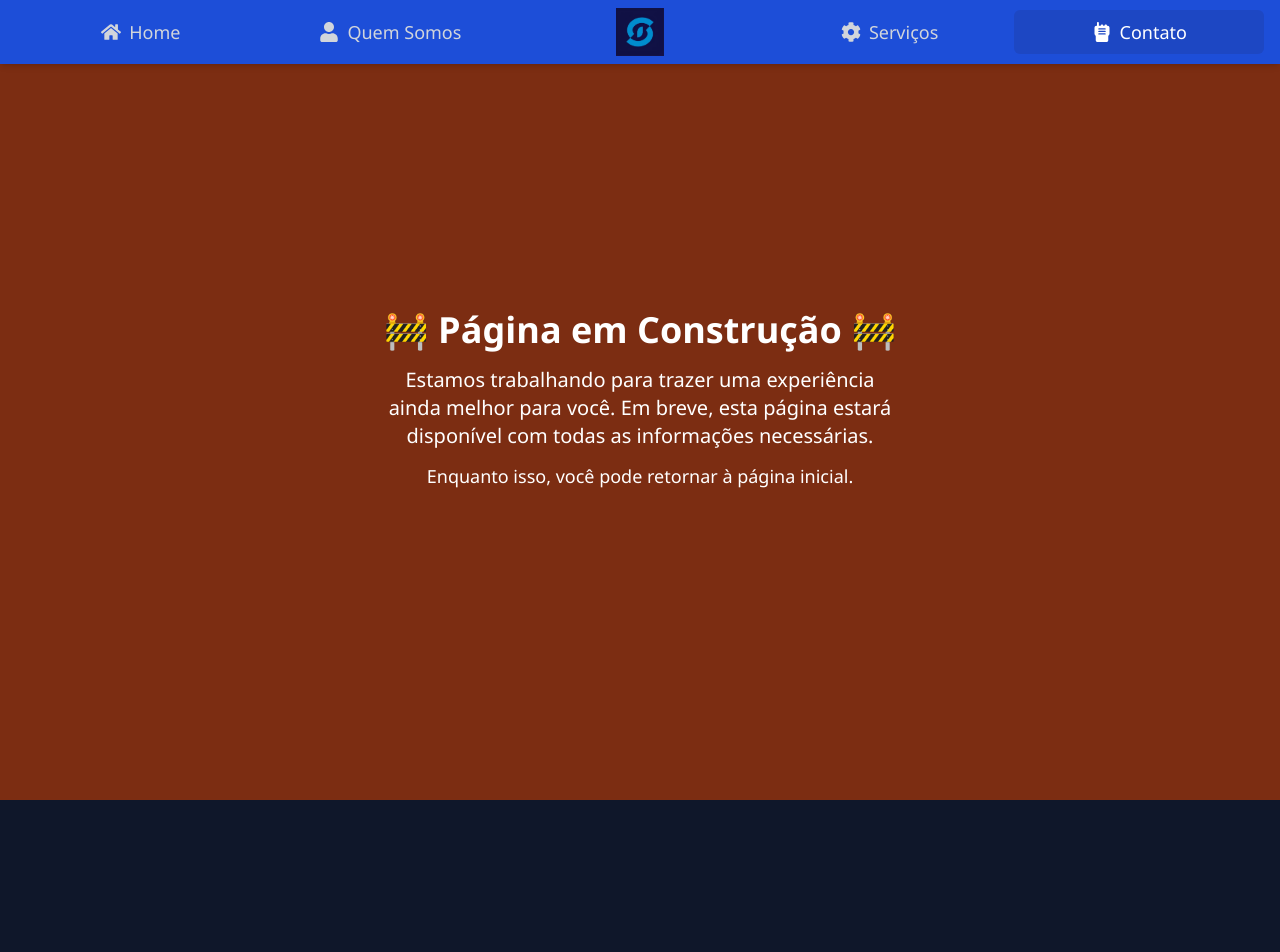
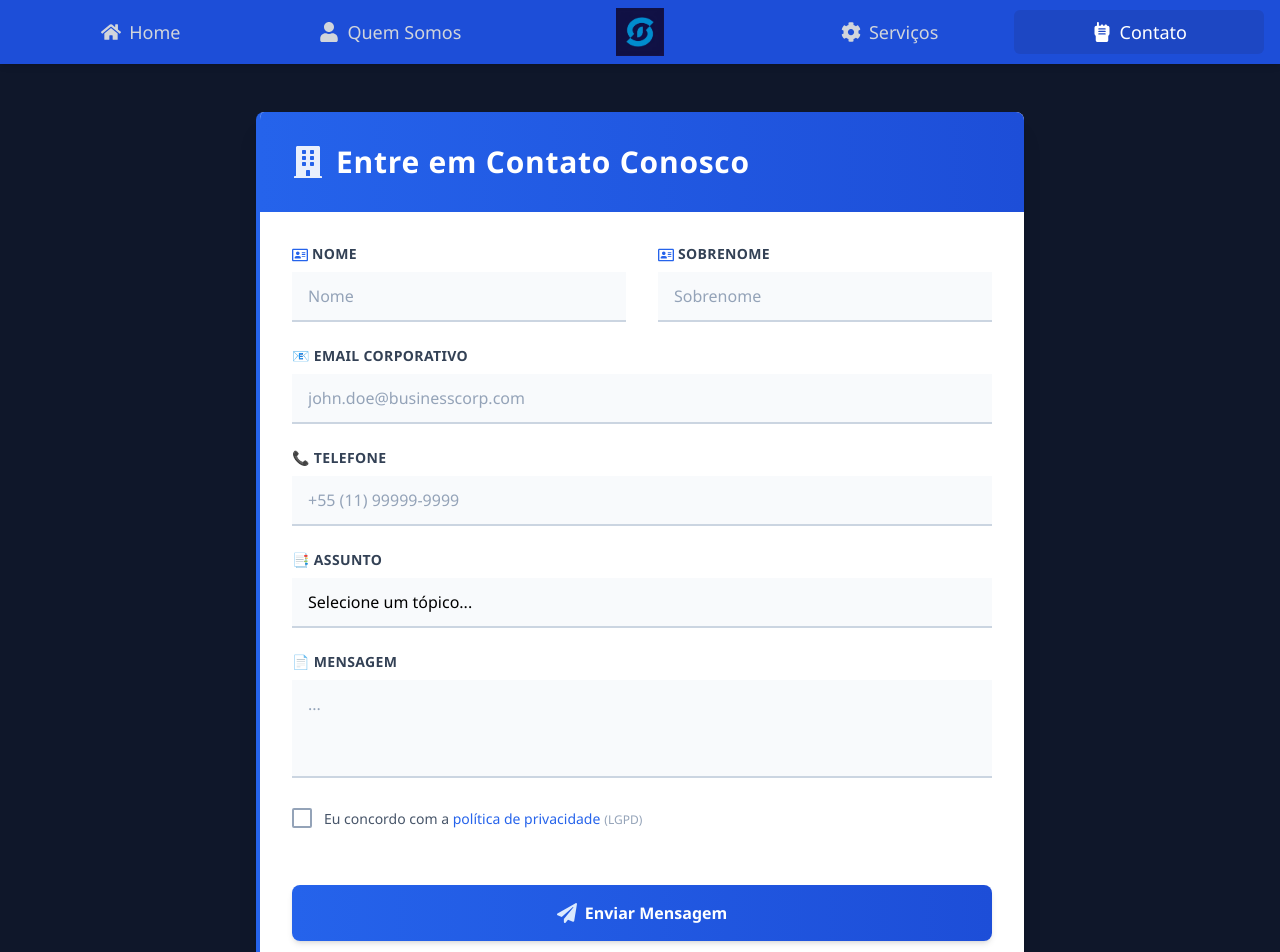
Before and after one commit to IHenriqueCSN/csnWeb, a Next.js app: page /contact in a window 1280 px wide. Before the commit this address had no page. Shown: the top 952 px of the page. Before the commit the page ends 800 px from the top, so only its background shows below. Built offline with nearby package versions, Linux system fonts and the light colour scheme.

Commit message:
Added contact page

```diff
--- /dev/null
+++ b/app/contact/page.tsx
@@ -0,0 +1,13 @@
+import ContactForm from "@/components/ContactForm";
+import Footer from "@/components/Footer";
+
+export default function Contato() {
+    return (
+      <>
+        <main className="my-8">
+          <ContactForm />
+          </main>
+        <Footer companyName="CSN Technology" />
+      </>
+    )
+  }
--- a/app/page.tsx
+++ b/app/page.tsx
@@ -6,18 +6,18 @@ import ContactForm from "@/components/ContactForm";
 
 const infoSections = [
   {
-    title: "Otimização e Transformação Digital",
-    description: 'Otimização e Transformação Digital é um serviço que visa potencializar o sistema ERP da sua empresa com as melhores práticas de otimização e transformação digital. Com ele, é possível melhorar a eficiência dos processos, reduzir custos e aumentar a produtividade da sua equipe.',
-    image: "/images/otimizacao.jpg",
-    alignment: "left",
-    anchor: "otimizacao"
-  },
-  {
     title: "Instalações e Upgrades",
     description: 'O serviço de Instalações e Upgrades tem como objetivo manter o seu sistema ERP sempre atualizado. Com ele, é possível garantir que a sua empresa esteja utilizando a versão mais recente do software, com todas as funcionalidades e correções de segurança disponíveis.',
     image: "/images/upgrade.jpg",
+    alignment: "left",
+    anchor: "upgrades"
+  },
+  {
+    title: "Glovia ERP",
+    description: 'O Glovia ERP é um sistema de gestão empresarial completo e integrado, que oferece soluções para todas as áreas da sua empresa. Com ele, é possível otimizar processos, reduzir custos e aumentar a produtividade da sua equipe.',
+    image: "/images/glovia.jpg",
     alignment: "right",
-    anchor: "upgrades"
+    anchor: "glovia"
   },
   {
     title: "Integração ERP",
@@ -51,45 +51,33 @@ const infoSections = [
 
 const services = [
   {
-    image: "/images/otimizacao.jpg",
-    name: "Otimização e Transformação Digital",
-    description:
-      "Potencialize seu sistema ERP com as melhores práticas de otimização e transformação digital.",
-    anchor: "otimizacao"
+    image: "/images/upgrade.jpg",
+    name: "Instalações e Upgrades",
+    anchor: "upgrades"
   },
   {
-    image: "/images/upgrade.jpg",
-    name: "Instalações e Upgrades",
-    description:
-      "Mantenha seu ERP sempre atualizado com instalações e upgrades eficientes.",
-    anchor: "upgrades"
+    image: "/images/glovia.jpg",
+    name: "Glovia ERP",
+    anchor: "glovia"
   },
   {
     image: "/images/integracao.jpg",
     name: "Integração ERP",
-    description:
-      "Conecte diferentes sistemas para melhorar a eficiência e a comunicação interna.",
     anchor: "integracao"
   },
   {
     image: "/images/webdesign.jpg",
     name: "Web Design",
-    description:
-      "Crie um site moderno e responsivo para sua empresa com o nosso serviço de web design.",
     anchor: "webdesign"
   },
   {
     image: "/images/infra.jpg",
     name: "Infraestrutura",
-    description:
-      "Tenha uma infraestrutura de alta performance para suportar o crescimento do seu negócio.",
     anchor: "infraestrutura"
   },
   {
     image: "/images/support.jpg",
     name: "Suporte Técnico",
-    description:
-      "Conte com um suporte técnico especializado para resolver problemas e manter a estabilidade do seu sistema.",
     anchor: "suporte"
   },
 ];
@@ -101,7 +89,6 @@ export default function Home() {
       <main className="my-8">
         <ServicesGrid services={services} />
         <InfoSection sections={infoSections} />
-        <ContactForm />
         </main>
       <Footer companyName="CSN Technology" />
     </>
--- a/components/ContactForm.tsx
+++ b/components/ContactForm.tsx
@@ -2,6 +2,7 @@
 
 import React from "react";
 import { useForm, SubmitHandler } from "react-hook-form";
+import { FaPaperPlane, FaBuilding, FaRegAddressCard } from "react-icons/fa";
 
 interface ContactFormData {
   firstName: string;
@@ -22,68 +23,62 @@ const ContactForm = () => {
   };
 
   return (
-    <div className="bg-white py-16 px-4 sm:px-6 lg:px-8">
-      <div className="max-w-2xl mx-auto">
-        <div className="text-center mb-12">
-          <h2 className="text-3xl font-extrabold text-gray-900 sm:text-4xl">
+    <div className="py-8 px-4 sm:px-6 lg:px-8 mt-20 mb-2">
+      <div className="max-w-3xl mx-auto bg-white rounded-lg shadow-xl overflow-hidden border-l-2 md:border-l-4 border-blue-600">
+      {/* Header */}
+      <div className="bg-gradient-to-r from-blue-600 to-blue-700 p-6 md:p-8">
+          <div className="flex items-center gap-3">
+            <FaBuilding className="h-6 w-6 md:h-8 md:w-8 text-white opacity-90" />
+            <h2 className="text-2xl md:text-3xl font-bold text-white tracking-wide">
               Entre em Contato Conosco
             </h2>
-          <p className="mt-4 text-lg text-gray-500">
-            Nossos especialistas estão aqui para ajudar.
-          </p>
+          </div>
         </div>
 
-        <form onSubmit={handleSubmit(onSubmit)} className="grid grid-cols-1 gap-y-6 sm:grid-cols-2 sm:gap-x-8">
-          {/* First Name */}
-          <div>
-            <label htmlFor="firstName" className="block text-sm font-medium text-gray-700">
+        <form onSubmit={handleSubmit(onSubmit)} className="grid grid-cols-1 gap-y-4 sm:gap-y-6 sm:grid-cols-2 sm:gap-x-8 p-4 md:p-8">          {/* First Name */}
+        <div className="relative sm:col-span-1">
+            <label className="block text-xs sm:text-sm font-semibold text-slate-700 uppercase tracking-wide mb-1 sm:mb-2">
+            <FaRegAddressCard className="inline mr-1 text-blue-600 h-3 w-3 sm:h-4 sm:w-4" />
                 Nome
             </label>
-            <div className="mt-1">
             <input
               {...register("firstName", { required: true })}
-                type="text"
-                id="firstName"
-                className="py-3 px-4 block w-full shadow-sm focus:ring-blue-500 focus:border-blue-500 border-gray-300 rounded-md"
+              className="w-full px-3 py-2 sm:px-4 sm:py-3 text-sm sm:text-base border-b-2 border-slate-300 bg-slate-50 focus:outline-none focus:border-blue-600 transition-colors placeholder-slate-400 font-medium"
+              placeholder="Nome"
             />
             {errors.firstName && (
               <p className="mt-1 text-sm text-red-600">Este campo é obrigatório</p>
             )}
           </div>
-          </div>
 
           {/* Last Name */}
-          <div>
-            <label htmlFor="lastName" className="block text-sm font-medium text-gray-700">
+          <div className="relative sm:col-span-1">
+          <label className="block text-xs sm:text-sm font-semibold text-slate-700 uppercase tracking-wide mb-1 sm:mb-2">
+          <FaRegAddressCard className="inline mr-1 text-blue-600 h-3 w-3 sm:h-4 sm:w-4" />
               Sobrenome
             </label>
-            <div className="mt-1">
             <input
-                {...register("lastName", { required: true })}
-                type="text"
-                id="lastName"
-                className="py-3 px-4 block w-full shadow-sm focus:ring-blue-500 focus:border-blue-500 border-gray-300 rounded-md"
+              {...register("firstName", { required: true })}
+              className="w-full px-3 py-2 sm:px-4 sm:py-3 text-sm sm:text-base border-b-2 border-slate-300 bg-slate-50 focus:outline-none focus:border-blue-600 transition-colors placeholder-slate-400 font-medium"
+              placeholder="Sobrenome"
             />
             {errors.lastName && (
               <p className="mt-1 text-sm text-red-600">Este campo é obrigatório</p>
             )}
           </div>
-          </div>
 
           {/* Email */}
-          <div className="sm:col-span-2">
-            <label htmlFor="email" className="block text-sm font-medium text-gray-700">
-              Email
+          <div className="relative col-span-1 sm:col-span-2">
+            <label className="block text-xs sm:text-sm font-semibold text-slate-700 uppercase tracking-wide mb-1 sm:mb-2">
+              📧 Email Corporativo
             </label>
-            <div className="mt-1">
             <input
               {...register("email", {
                 required: true,
                 pattern: /^\S+@\S+$/i
               })}
-                type="email"
-                id="email"
-                className="py-3 px-4 block w-full shadow-sm focus:ring-blue-500 focus:border-blue-500 border-gray-300 rounded-md"
+              className="w-full px-3 py-2 sm:px-4 sm:py-3 text-sm sm:text-base border-b-2 border-slate-300 bg-slate-50 focus:outline-none focus:border-blue-600 transition-colors placeholder-slate-400 font-medium"
+              placeholder="john.doe@businesscorp.com"
             />
             {errors.email?.type === "required" && (
               <p className="mt-1 text-sm text-red-600">Este campo é obrigatório</p>
@@ -92,93 +87,114 @@ const ContactForm = () => {
               <p className="mt-1 text-sm text-red-600">Por favor informe um email válido</p>
             )}
           </div>
-          </div>
 
           {/* Phone */}
-          <div className="sm:col-span-2">
-            <label htmlFor="phone" className="block text-sm font-medium text-gray-700">
-              Número de Telefone
+          <div className="relative col-span-1 sm:col-span-2">
+            <label className="block text-xs sm:text-sm font-semibold text-slate-700 uppercase tracking-wide mb-1 sm:mb-2">
+              📞 Telefone
             </label>
-            <div className="mt-1">
             <input
               {...register("phone")}
               type="tel"
-                id="phone"
-                className="py-3 px-4 block w-full shadow-sm focus:ring-blue-500 focus:border-blue-500 border-gray-300 rounded-md"
+              className="w-full px-3 py-2 sm:px-4 sm:py-3 text-sm sm:text-base border-b-2 border-slate-300 bg-slate-50 focus:outline-none focus:border-blue-600 transition-colors placeholder-slate-400 font-medium"
+              placeholder="+55 (11) 99999-9999"
             />
-            </div>
           </div>
 
           {/* Subject */}
-          <div className="sm:col-span-2">
-            <label htmlFor="subject" className="block text-sm font-medium text-gray-700">
-              Assunto
+          <div className="relative col-span-1 sm:col-span-2">
+            <label className="block text-xs sm:text-sm font-semibold text-slate-700 uppercase tracking-wide mb-1 sm:mb-2">
+              📑 Assunto
             </label>
-            <div className="mt-1">
             <select
               {...register("subject", { required: true })}
-                id="subject"
-                className="py-3 px-4 block w-full shadow-sm focus:ring-blue-500 focus:border-blue-500 border-gray-300 rounded-md"
+              className="w-full px-3 py-2 sm:px-4 sm:py-3 text-sm sm:text-base border-b-2 border-slate-300 bg-slate-50 focus:outline-none focus:border-blue-600 appearance-none cursor-pointer"
             >
-                <option value="">Selecione</option>
-                <option value="sales">Sales Inquiry</option>
-                <option value="support">Technical Support</option>
-                <option value="partnership">Partnership Opportunity</option>
-                <option value="other">Other</option>
+              <option value="">Selecione um tópico...</option>
+              <option value="sales">Business Synergy Proposal</option>
+              <option value="support">Leveraging Core Competencies</option>
+              <option value="partnership">Strategic Alliance Opportunity</option>
+              <option value="other">Other Mission-Critical Matter</option>
             </select>
             {errors.subject && (
               <p className="mt-1 text-sm text-red-600">Por favor selecione um assunto</p>
             )}
           </div>
+
+          {/* Message */}
+          <div className="relative col-span-1 sm:col-span-2">
+            <label className="block text-xs sm:text-sm font-semibold text-slate-700 uppercase tracking-wide mb-1 sm:mb-2">
+              📄 Mensagem
+            </label>
+            <textarea
+              {...register("message", { required: true })}
+              rows={3}
+              className="w-full px-3 py-2 sm:px-4 sm:py-3 text-sm sm:text-base border-b-2 border-slate-300 bg-slate-50 focus:outline-none focus:border-blue-600 transition-colors placeholder-slate-400 font-medium resize-none"
+              placeholder="..."
+            />
           </div>
 
-          {/* Message */}
-          <div className="sm:col-span-2">
-            <label htmlFor="message" className="block text-sm font-medium text-gray-700">
-              Mensagem
-            </label>
-            <div className="mt-1">
-              <textarea
-                {...register("message", { required: true })}
-                id="message"
-                rows={4}
-                className="py-3 px-4 block w-full shadow-sm focus:ring-blue-500 focus:border-blue-500 border-gray-300 rounded-md"
-              ></textarea>
-              {errors.message && (
-                <p className="mt-1 text-sm text-red-600">Por favor informe sua mensagem</p>
-              )}
-            </div>
-          </div>
-
-          {/* Privacy Policy */}
-          <div className="sm:col-span-2">
-            <div className="flex items-start">
-              <div className="flex-shrink-0">
+          {/* Privacy Policy - Improved Version */}
+          {/* Privacy Policy - Fixed Version */}
+            <div className="col-span-1 sm:col-span-2">
+            <div className="flex items-start space-x-2 sm:space-x-3">
+                <div className="relative flex-shrink-0">
                 <input
                     {...register("privacyPolicy", { required: true })}
                     id="privacyPolicy"
                     type="checkbox"
-                  className="h-4 w-4 text-blue-600 focus:ring-blue-500 border-gray-300 rounded"
+                    className="peer opacity-0 absolute h-4 w-4 sm:h-5 sm:w-5 cursor-pointer"
                 />
-              </div>
-              <div className="ml-3">
-                <label htmlFor="privacyPolicy" className="text-sm text-gray-500">
-                  Concordo com a política de privacidade e termos de serviço
-                </label>
-                {errors.privacyPolicy && (
-                  <p className="mt-1 text-sm text-red-600">You must agree to continue</p>
-                )}
+                <div className="h-4 w-4 sm:h-5 sm:w-5 border-2 border-slate-400 bg-white rounded-sm flex items-center justify-center transition-all duration-200 peer-hover:border-blue-600 peer-focus:ring-2 peer-focus:ring-blue-500 peer-checked:bg-blue-600 peer-checked:border-blue-600">
+                    <svg
+                    className="w-3 h-3 text-white opacity-0 peer-checked:opacity-100 transition-opacity"
+                    viewBox="0 0 14 14"
+                    fill="none"
+                    stroke="currentColor"
+                    strokeWidth="2"
+                    >
+                    <path d="M11.6666 3.5L5.24992 9.91667L2.33325 7" strokeLinecap="round" strokeLinejoin="round"/>
+                    </svg>
                 </div>
                 </div>
+                <label
+                htmlFor="privacyPolicy"
+                className="text-xs sm:text-sm text-slate-600 leading-snug sm:leading-normal cursor-pointer hover:text-slate-700 transition-colors"
+                >
+                Eu concordo com a{' '}
+                <span className="text-blue-600 hover:underline">
+                    política de privacidade
+                </span>
+                <span className="hidden sm:inline-block text-xs text-slate-400 ml-1">(LGPD)</span>
+                <span className="sm:hidden text-xs text-slate-400 block mt-1">Lei Geral de Proteção de Dados</span>
+                </label>
+            </div>
+            {errors.privacyPolicy && (
+                <p className="mt-2 text-sm text-red-600 flex items-center">
+                <svg
+                    className="w-4 h-4 mr-1"
+                    viewBox="0 0 24 24"
+                    fill="none"
+                    stroke="currentColor"
+                >
+                    <path d="M12 8V12M12 16H12.01M22 12C22 17.5228 17.5228 22 12 22C6.47715 22 2 17.5228 2 12C2 6.47715 6.47715 2 12 2C17.5228 2 22 6.47715 22 12Z"
+                    strokeWidth="2"
+                    strokeLinecap="round"
+                    strokeLinejoin="round"/>
+                </svg>
+                Você deve concordar para continuar.
+                </p>
+            )}
             </div>
 
           {/* Submit Button */}
-          <div className="sm:col-span-2">
+          <div className="col-span-1 sm:col-span-2 mt-4 sm:mt-8">
             <button
               type="submit"
-              className="w-full inline-flex items-center justify-center px-6 py-3 border border-transparent rounded-md shadow-sm text-base font-medium text-white bg-blue-600 hover:bg-blue-700 focus:outline-none focus:ring-2 focus:ring-offset-2 focus:ring-blue-500 transition-colors duration-200"
+              className="w-full flex items-center justify-center space-x-2 px-6 py-3 sm:px-8 sm:py-4 text-sm sm:text-base bg-gradient-to-r from-blue-600 to-blue-700 hover:from-blue-700 hover:to-blue-800 text-white font-semibold rounded-lg shadow-md hover:shadow-lg transition-all duration-300"
             >
-              Enviar Mensagem
+              <FaPaperPlane className="w-4 h-4 sm:w-5 sm:h-5 text-blue-100" />
+              <span>Enviar Mensagem</span>
             </button>
           </div>
         </form>
--- a/components/Footer.tsx
+++ b/components/Footer.tsx
@@ -16,7 +16,7 @@ const Footer = ({ companyName }: FooterProps) => {
     };
 
 return (
-    <footer className="bg-black text-white py-12 mt-24">
+    <footer className="bg-black text-white py-12 mt-12">
     <div className="max-w-6xl mx-auto px-4 sm:px-6 lg:px-8">
         <div className="grid grid-cols-1 md:grid-cols-3 gap-8 mb-12">
         <div>
--- a/components/ServicesGrid.tsx
+++ b/components/ServicesGrid.tsx
@@ -5,7 +5,6 @@ import Image from "next/image";
 interface Service {
   image: string;
   name: string;
-  description: string;
   anchor: string;
 }
 
@@ -42,15 +41,17 @@ const ServicesGrid: React.FC<ServicesGridProps> = ({ services }) => {
     <div className="p-6">
       <div className="grid grid-cols-1 sm:grid-cols-2 md:grid-cols-3 gap-8">
         {services.map((service, index) => (
+          <a href="/#" key={index} onClick={(e) => { e.preventDefault(); handleScrollTo(service.anchor); }}>
           <div
-            key={index}
-            className="bg-white shadow-xl rounded-lg overflow-hidden transition transform flex flex-col"
+            className="text-center bg-white shadow-xl rounded-lg overflow-hidden transition transform flex flex-col"
           >
             <div className="relative flex-shrink-0">
               <Image
                 src={service.image}
                 alt={service.name}
                 className="w-full h-48 object-cover"
+                width={640}
+                height={384}
                 style={{ clipPath: "polygon(0 0, 100% 0, 100% 75%, 0 100%)" }}
               />
               <div className="absolute inset-0 bg-gradient-to-t from-black to-transparent opacity-20"></div>
@@ -60,19 +61,9 @@ const ServicesGrid: React.FC<ServicesGridProps> = ({ services }) => {
               <h3 className="text-2xl font-bold mb-2 text-gray-800">
                 {service.name}
               </h3>
-              <p className="text-gray-600 mb-4">{service.description}</p>
-
-              <div className="absolute bottom-6 left-0 right-0 px-6">
-                <button
-                  className="w-full bg-blue-500 text-white px-5 py-2 rounded-md shadow hover:bg-blue-600 transition-transform transform focus:outline-none focus:ring-2 focus:ring-blue-500 focus:ring-offset-2"
-                  onClick={() => handleScrollTo(service.anchor)}
-                  aria-label={`Saiba mais sobre ${service.name}`}
-                >
-                  Saiba Mais
-                </button>
-              </div>
             </div>
           </div>
+          </a>
         ))}
       </div>
     </div>
--- a/next.config.ts
+++ b/next.config.ts
@@ -1,4 +1,5 @@
 const nextConfig = {
     output: 'export',
+    distDir: 'out',
     basePath: '/csnWeb',
   };
--- a/package.json
+++ b/package.json
@@ -7,7 +7,7 @@
     "build": "next build",
     "start": "next start",
     "lint": "next lint",
-    "deploy": "npm run build && npm run export && gh-pages -d out"
+    "deploy": "npm run build && gh-pages -d .next"
   },
   "dependencies": {
     "@emotion/react": "^11.14.0",
```
Also changed, not shown: public/images/glovia.jpg (added). Lines whose indentation alone changed are shown as unchanged.
